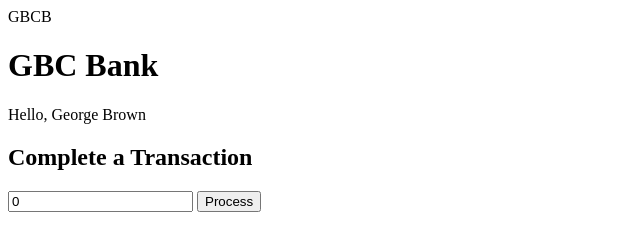
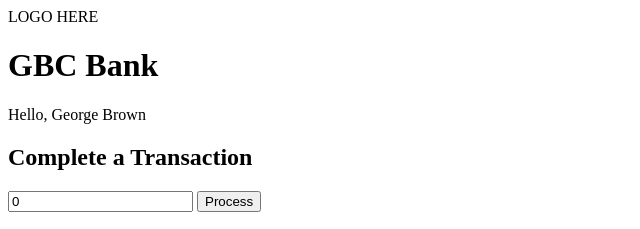
Before and after one commit to javier-buelvas/intr2012-banking-lab, a plain HTML site: page index.html in a window 1280 px wide. Shown: the top 229 px of the page, 0-640 px from the left. Drawn offline with Linux system fonts and the light colour scheme.

Commit message:
Update index.html

```diff
--- a/index.html
+++ b/index.html
@@ -9,7 +9,7 @@
   <body>
 
     <header>
-      <div class="logo">GBCB</div>
+      <div class="logo">LOGO HERE</div>
       <h1>GBC Bank</h1>
       <div class="greeting">Hello, <span id="username"></span></div>
     </header>
```
